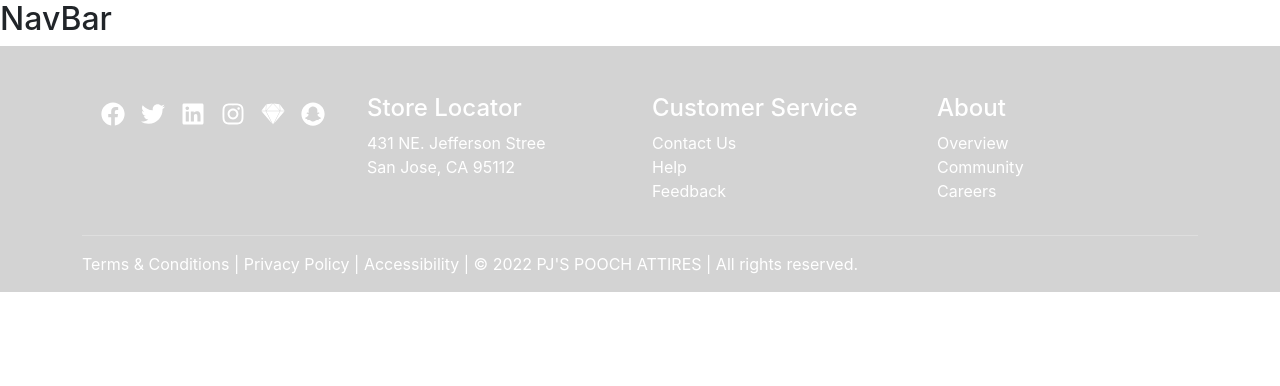
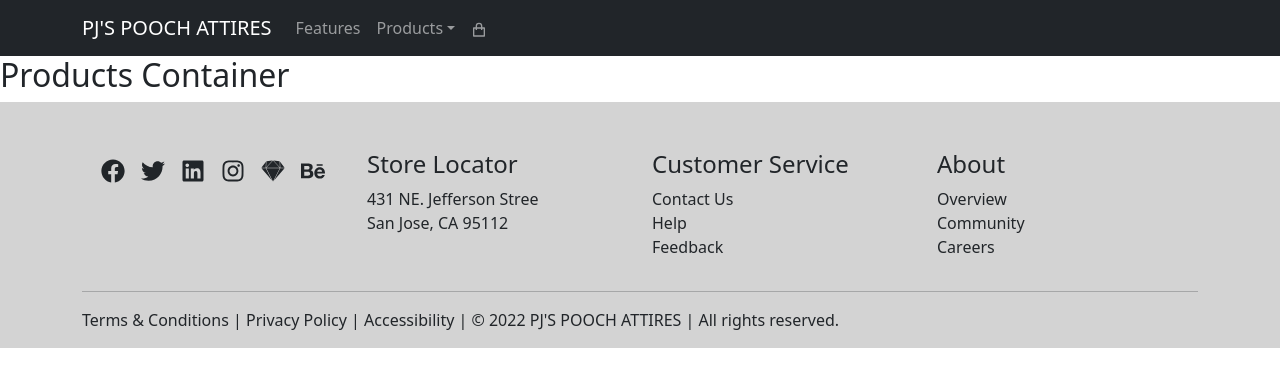
Before and after one commit to jenipdang/pjs-pooch-attires, a React (Create React App) app: page / in a window 1280 px wide. Shown: the top 386 px of the page. Built offline with nearby package versions, Linux system fonts and the light colour scheme.

Commit message:
Update NavBar using Bootstrap

```diff
--- a/package.json
+++ b/package.json
@@ -8,8 +8,10 @@
     "@testing-library/user-event": "^13.5.0",
     "bootstrap": "^5.1.3",
     "react": "^17.0.2",
+    "react-bootstrap": "^2.1.1",
     "react-dom": "^17.0.2",
     "react-icons": "^4.3.1",
+    "react-router-dom": "^6.2.1",
     "react-scripts": "5.0.0",
     "web-vitals": "^2.1.3"
   },
--- a/src/App.js
+++ b/src/App.js
@@ -2,12 +2,14 @@ import React from 'react';
 // import { BrowserRouter as Router, Route } from 'react-router-dom';
 import NavBar from './components/navigation/NavBar';
 import Footer from './components/navigation/Footer';
+import ProductContainer from './components/products/ProductContainer'
 
 
 function App() {
 	return (
 		<div>
 			<NavBar />
+      <ProductContainer />
 			<Footer />
 		</div>
 	);
--- a/src/components/css/Cart.css
+++ b/src/components/css/Cart.css
@@ -1,6 +1,6 @@
 section .cart{
     position: relative;
-    border: 1px solid #ccc;
+    border: 1px solid white;
 }
 .amount span{
     color: crimson;
--- a/src/components/css/Footer.css
+++ b/src/components/css/Footer.css
@@ -1,5 +1,4 @@
 .main-footer {
-    color: white;
     background-color: lightgray;
     padding-top: 3em;
     position: relative;
--- a/src/components/css/NavBar.css
+++ b/src/components/css/NavBar.css
@@ -30,7 +30,7 @@ nav .nav-cart{
     cursor: pointer;
     position: relative;
 }
-nav .nav-cart span{
+.nav-cart span{
     position: absolute;
     top:-12px;
     right: -7px;
--- a/src/components/data/data.js
+++ b/src/components/data/data.js
@@ -5,7 +5,7 @@ import {
   FaLinkedin,
   FaTwitter,
   FaSketch,
-  FaSnapchat
+  FaBehance,
 } from 'react-icons/fa';
 
 export const social = [
@@ -37,6 +37,6 @@ export const social = [
   {
     id: 6,
     url: 'https://www.twitter.com',
-    icon: <FaSnapchat />,
+    icon: <FaBehance />,
   },
 ];
--- a/src/components/navigation/Navbar.js
+++ b/src/components/navigation/Navbar.js
@@ -1,11 +1,36 @@
-import React from 'react'
+import React from 'react';
+import { RiShoppingBagLine } from 'react-icons/ri';
+import { Navbar, Nav, Container, NavDropdown } from 'react-bootstrap';
+import '../css/NavBar.css'
 
-const Navbar = () => {
-    return (
-        <div>
-            <h2>NavBar</h2>
-        </div>
-    )
-}
+const NavBar = () => {
+	return (
+		<Navbar collapseOnSelect expand="lg" bg="dark" variant="dark">
+			<Container>
+				<Navbar.Brand href="#home">PJ'S POOCH ATTIRES</Navbar.Brand>
+				<Navbar.Toggle aria-controls="responsive-navbar-nav" />
+				<Navbar.Collapse id="responsive-navbar-nav">
+					<Nav className="me-auto">
+						<Nav.Link href="#features">Features</Nav.Link>
+						<NavDropdown title="Products" id="collasible-nav-dropdown">
+							<NavDropdown.Item href="#action/3.1">Bandana</NavDropdown.Item>
+							<NavDropdown.Item href="#action/3.2">
+								Bow Tie
+							</NavDropdown.Item>
+							<NavDropdown.Item href="#action/3.3">Coat</NavDropdown.Item>
+							<NavDropdown.Divider />
+							<NavDropdown.Item href="#action/3.4">
+								Order Status
+							</NavDropdown.Item>
+						</NavDropdown>
+							<Nav.Link href="#cart">
+								<RiShoppingBagLine />
+							</Nav.Link>
+					</Nav>
+				</Navbar.Collapse>
+			</Container>
+		</Navbar>
+	);
+};
 
-export default Navbar
+export default NavBar;
--- a/src/index.js
+++ b/src/index.js
@@ -2,6 +2,7 @@ import React from 'react';
 import ReactDOM from 'react-dom';
 import './index.css';
 import App from './App';
+import 'bootstrap/dist/css/bootstrap.min.css';
 
 
 ReactDOM.render(
```
Also changed, not shown: 1 other file (tests, documents, lock files or other folders).
